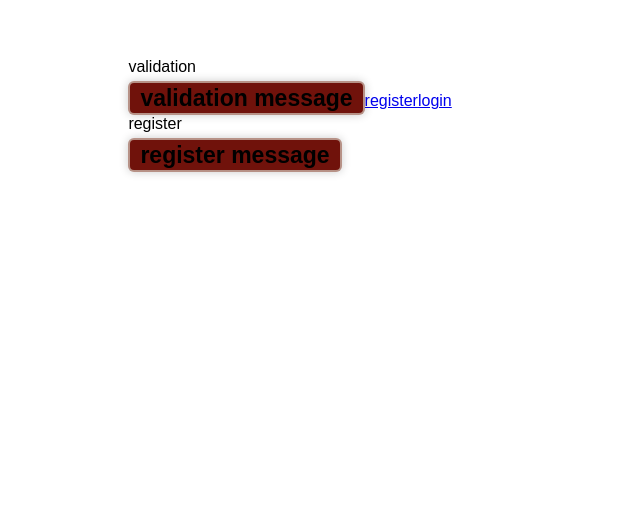
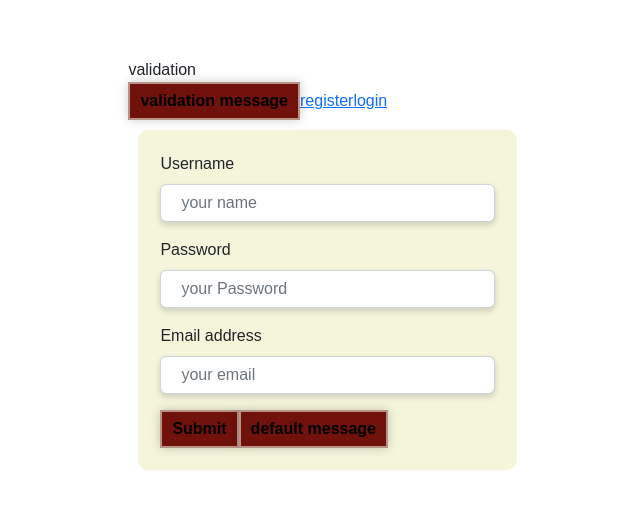
Before and after one commit to orithee/ChatWeb, a React (Create React App) app in the folder react/: page /register in a window 1280 px wide. Shown: the part 108-616 px from the top of the page, without its empty margins (38-678 px from the left). Built offline with nearby package versions, Linux system fonts and the light colour scheme; no server answers.

Commit message:
Beginning of work with "Bootstrap"

```diff
--- a/react/package.json
+++ b/react/package.json
@@ -12,7 +12,9 @@
     "@types/react": "^18.0.15",
     "@types/react-dom": "^18.0.6",
     "axios": "^0.27.2",
+    "bootstrap": "^5.2.0",
     "react": "^18.2.0",
+    "react-bootstrap": "^2.5.0",
     "react-dom": "^18.2.0",
     "react-redux": "^8.0.2",
     "react-router-dom": "^6.3.0",
--- a/react/src/App.tsx
+++ b/react/src/App.tsx
@@ -7,6 +7,7 @@ import Register from './components/register/Register';
 import { BrowserRouter, Routes, Route } from 'react-router-dom';
 import { WsConnect } from './assets/WsConnect';
 import React from 'react';
+import 'bootstrap/dist/css/bootstrap.min.css';
 
 // TODO: Merge the default with the value in the provider.
 // TODO: Improve the message - reduce the times the components renders -
--- a/react/src/components/login/Login.module.scss
+++ b/react/src/components/login/Login.module.scss
@@ -1,3 +1,7 @@
-.button {
-  background-color: rgb(150, 139, 139);
+.container {
+  background-color: beige;
+  width: 40%;
+  padding: 22px;
+  margin: 10px;
+  border-radius: 10px;
 }
--- a/react/src/components/login/Login.tsx
+++ b/react/src/components/login/Login.tsx
@@ -1,22 +1,63 @@
+import style from './Login.module.scss';
 import { useOutletContext } from 'react-router-dom';
 import { toStr } from '../../assets/jsonConvert';
-import style from './Validation.module.scss';
+import Form from 'react-bootstrap/Form';
+import { useState } from 'react';
+
 const loginMsg = {
   type: 'login',
   username: 'ori',
   password: '12345',
 };
+
 function Login() {
   const connection = useOutletContext<WebSocket>();
+
+  const [username, setUsername] = useState<string>('');
+  const [password, setPassword] = useState<string>('');
 
   const sendMessage = () => {
     connection.send(toStr(loginMsg));
   };
 
+  const submitForm = (e: React.FormEvent<HTMLFormElement>) => {
+    e.preventDefault();
+    connection.send(
+      toStr({
+        type: 'login',
+        username: username,
+        password: password,
+      })
+    );
+  };
+
   return (
-    <div>
-      <div>login</div>
-      <button onClick={sendMessage}>login message</button>
+    <div className={style.container}>
+      <Form onSubmit={(e) => submitForm(e)}>
+        <Form.Group className="mb-3">
+          <Form.Label>Username</Form.Label>
+          <Form.Control
+            onChange={(e) => setUsername(e.target.value)}
+            value={username}
+            type="text"
+            placeholder="your name"
+            required
+          />
+        </Form.Group>
+
+        <Form.Group className="mb-3">
+          <Form.Label>Password</Form.Label>
+          <Form.Control
+            onChange={(e) => setPassword(e.target.value)}
+            value={password}
+            type="password"
+            placeholder="your Password"
+            required
+          />
+        </Form.Group>
+        <button type="submit">Submit</button>
+        <button onClick={sendMessage}>default message</button>
+      </Form>
     </div>
   );
 }
--- a/react/src/components/register/Register.module.scss
+++ b/react/src/components/register/Register.module.scss
@@ -1,3 +1,7 @@
-.button {
-  background-color: rgb(150, 139, 139);
+.container {
+  background-color: beige;
+  width: 40%;
+  padding: 22px;
+  margin: 10px;
+  border-radius: 10px;
 }
--- a/react/src/components/register/Register.tsx
+++ b/react/src/components/register/Register.tsx
@@ -1,6 +1,8 @@
-import style from './Validation.module.scss';
+import style from './Register.module.scss';
 import { useOutletContext } from 'react-router-dom';
 import { toStr } from '../../assets/jsonConvert';
+import Form from 'react-bootstrap/Form';
+import { useState } from 'react';
 
 const registerMsg = {
   type: 'register',
@@ -8,17 +10,68 @@ const registerMsg = {
   password: '12345',
   mail: 'mail@mm',
 };
+
 function Register() {
   const connection = useOutletContext<WebSocket>();
+
+  const [username, setUsername] = useState<string>('');
+  const [password, setPassword] = useState<string>('');
+  const [email, setEmail] = useState<string>('');
 
   const sendMessage = () => {
     connection.send(toStr(registerMsg));
   };
 
+  const submitForm = (e: React.FormEvent<HTMLFormElement>) => {
+    e.preventDefault();
+    connection.send(
+      toStr({
+        type: 'register',
+        username: username,
+        password: password,
+        email: email,
+      })
+    );
+  };
+
   return (
-    <div>
-      <div>register</div>
-      <button onClick={sendMessage}>register message</button>
+    <div className={style.container}>
+      <Form onSubmit={(e) => submitForm(e)}>
+        <Form.Group className="mb-3">
+          <Form.Label>Username</Form.Label>
+          <Form.Control
+            onChange={(e) => setUsername(e.target.value)}
+            value={username}
+            type="text"
+            placeholder="your name"
+            required
+          />
+        </Form.Group>
+
+        <Form.Group className="mb-3">
+          <Form.Label>Password</Form.Label>
+          <Form.Control
+            onChange={(e) => setPassword(e.target.value)}
+            value={password}
+            type="password"
+            placeholder="your Password"
+            required
+          />
+        </Form.Group>
+
+        <Form.Group className="mb-3">
+          <Form.Label>Email address</Form.Label>
+          <Form.Control
+            onChange={(e) => setEmail(e.target.value)}
+            value={email}
+            type="email"
+            placeholder="your email"
+            required
+          />
+        </Form.Group>
+        <button type="submit">Submit</button>
+        <button onClick={sendMessage}>default message</button>
+      </Form>
     </div>
   );
 }
--- a/react/src/style/_base.scss
+++ b/react/src/style/_base.scss
@@ -46,7 +46,7 @@ img {
 }
 ::-webkit-scrollbar-thumb {
   background: $background-bright;
-  width: 2rem;
+  width: 1rem;
   border-radius: 10px;
 }
 
@@ -89,38 +89,19 @@ button {
   }
 }
 
-form {
-  position: fixed;
-  width: auto;
-  min-height: 280px;
-  max-height: auto;
-  padding: 10px;
-  background-color: #aea1a1b6;
-  border-radius: 10px;
-  @include center();
-  flex-direction: column;
-  flex-wrap: wrap;
-  left: 50%;
-  top: 60%;
-  transform: translate(-50%, -50%);
-  padding-bottom: 40px;
-}
-
 input {
   font-family: inherit;
-  width: 80%;
+  width: 20%;
   outline: none;
   background-color: #f1f1f1;
   border-radius: 4px;
-  border: none;
   padding: 0.2rem 0.2rem;
   box-shadow: 0px 3px 6px rgba(0, 0, 0, 0.16);
   font-size: 17px;
   color: #4a4a4a;
   text-indent: 8px;
-  margin-top: 5px;
-  transition: transform 0.3s;
+  transition: transform 0.5s;
   &:hover {
-    transform: scale(1.02);
+    transform: scale(1.01);
   }
 }
```
Also changed, not shown: 1 other file (tests, documents, lock files or other folders).
